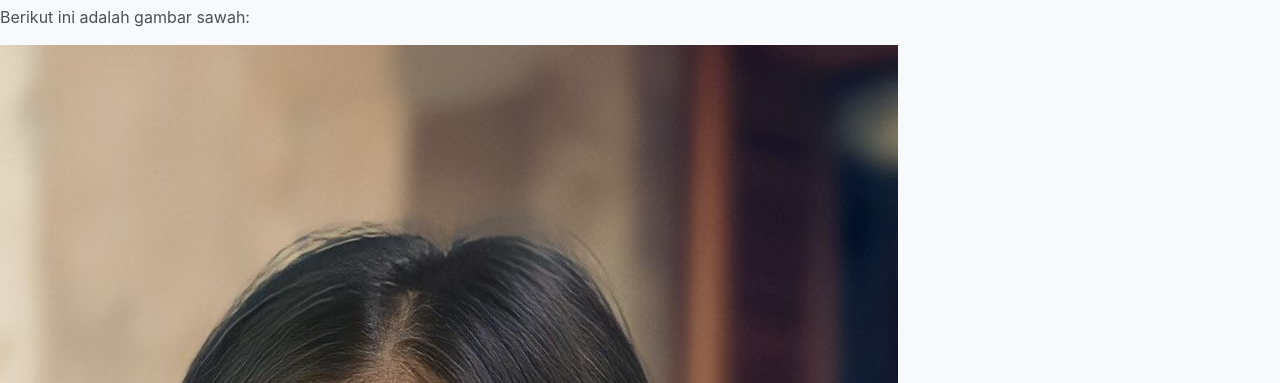
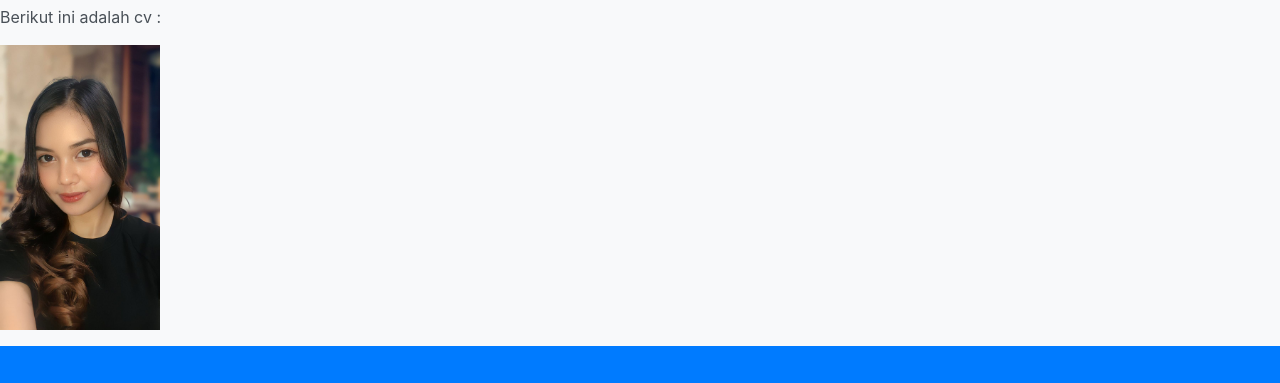
Before and after one commit to aidanurmala/aidanurmala.github.io, a plain HTML site: page index.html in a window 1280 px wide. Shown: the part 51-434 px from the top of the page. Drawn offline with nearby package versions, Linux system fonts and the light colour scheme.

Commit message:
Update index.html

```diff
--- a/index.html
+++ b/index.html
@@ -41,13 +41,12 @@
 
 <head>
   <meta charset="UTF-8">
-  <title>Contoh Gambar di HTML</title>
 </head>
 <body>
   <h1>siti aida nurmala </h1>
-  <p>Berikut ini adalah gambar sawah:</p>
+  <p>Berikut ini adalah cv :</p>
   <p>
-    <img src="aida cv.jpg" />
+    <img src="aida cv.jpg" width="160"/>
   </p>
 </body>
 <header>
```
